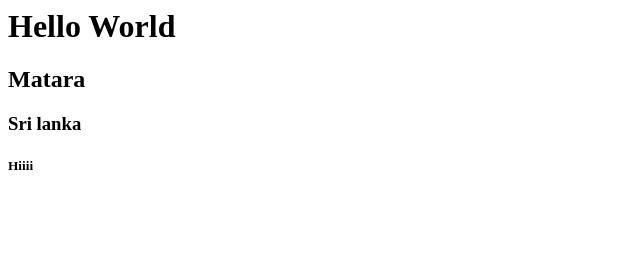
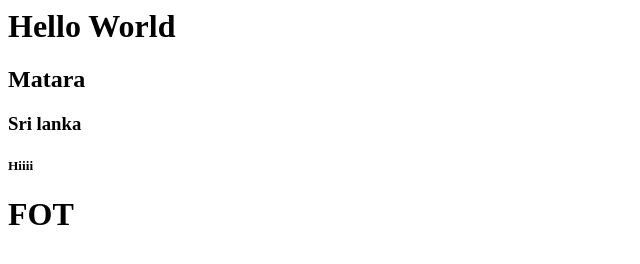
Before and after one commit to SanduniKaulshalya/Project, a plain HTML site: page index.html in a window 1280 px wide. Shown: the whole page, without its empty margins (0-640 px from the left). Drawn offline with Linux system fonts and the light colour scheme.

Commit message:
Update index.html

```diff
--- a/index.html
+++ b/index.html
@@ -10,5 +10,8 @@
         <h5>
             Hiiii
         </h5>
+        <h1>
+            FOT
+        </h1>
     </body>
 </html>
```
